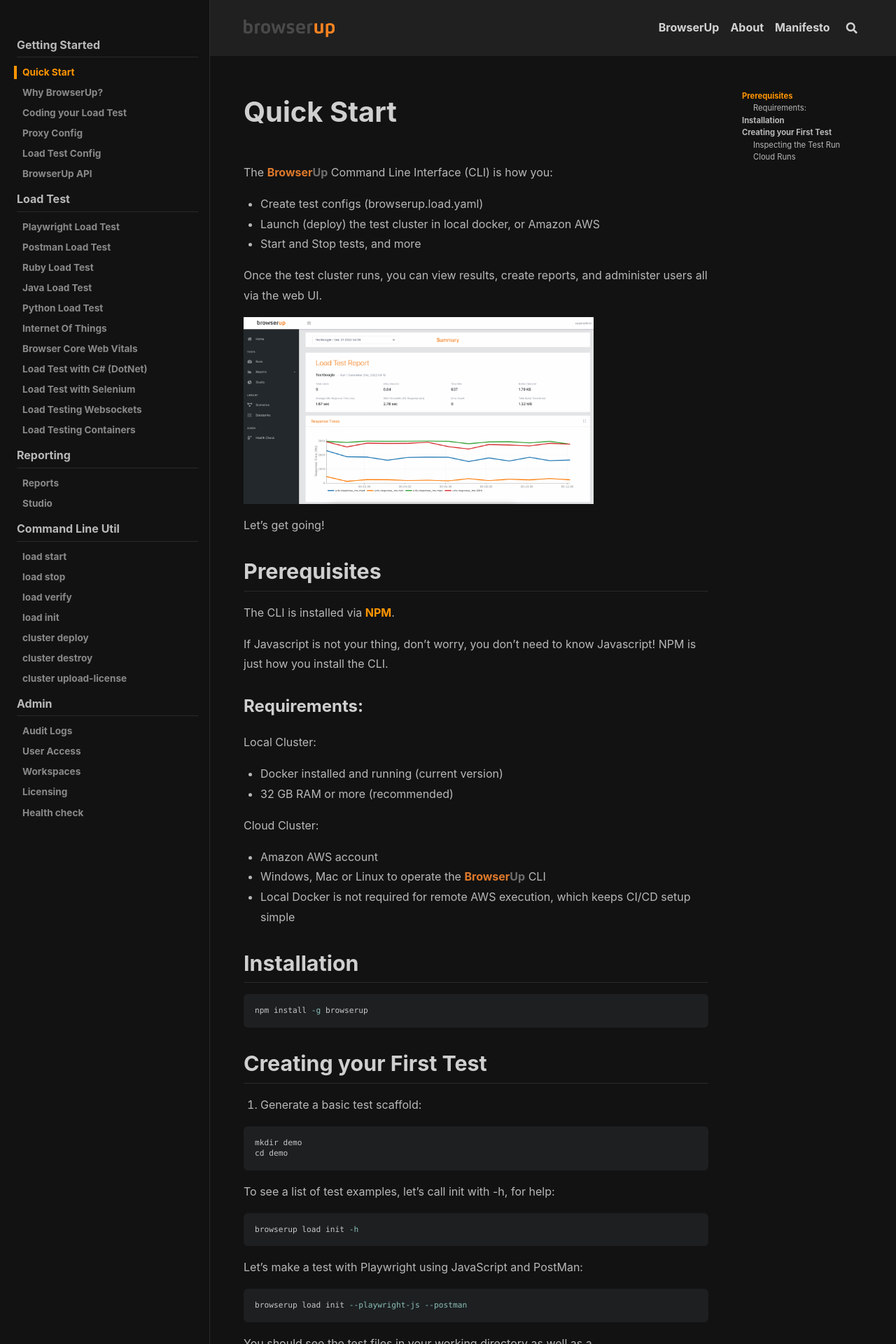
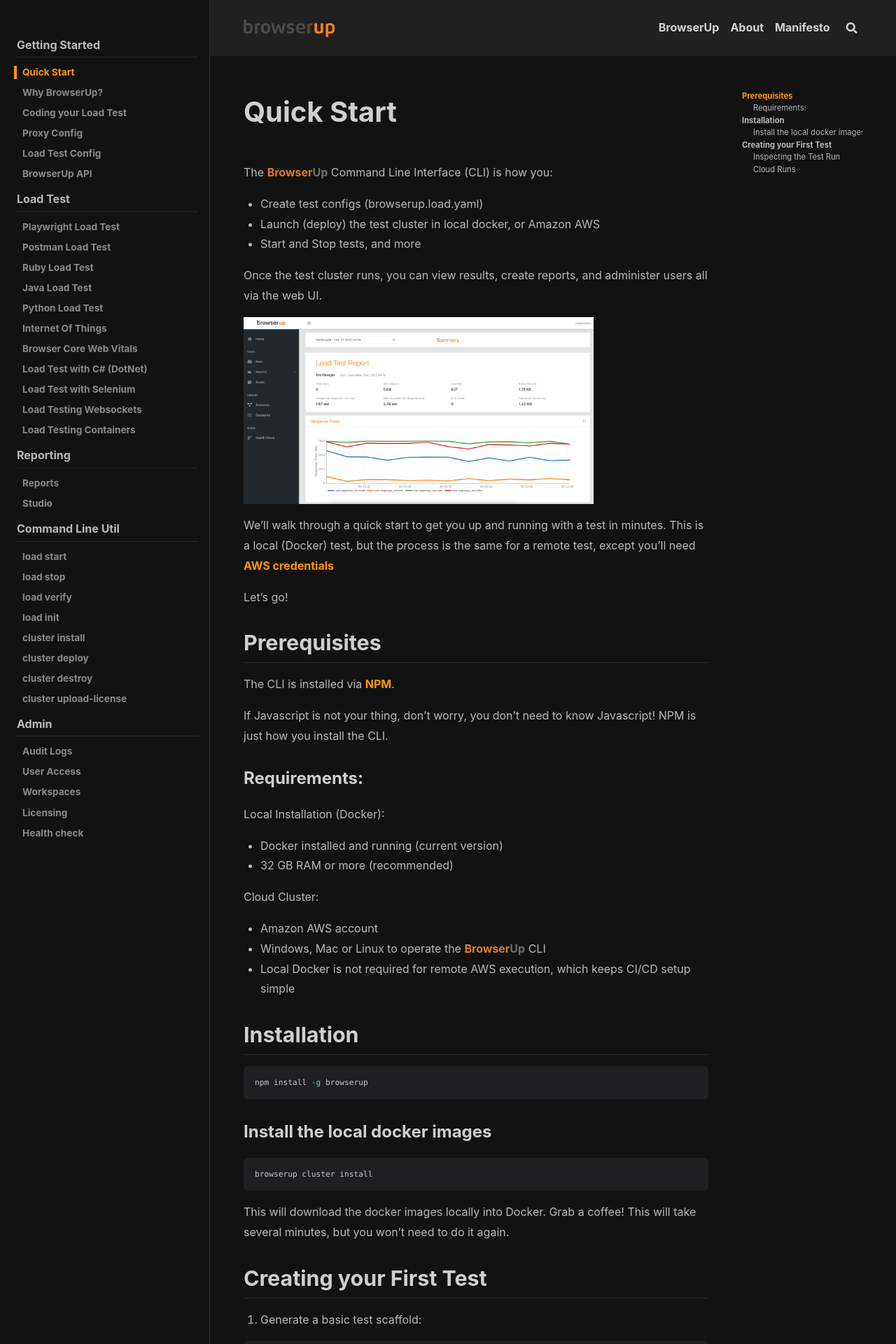
Before and after one commit to browserup/docs, a Jekyll site: the page built from en/load/quick-start.md, in a window 1280 px wide. Shown: the top 1920 px of the page at 70% size. Built offline with Jekyll 4.4.1, drawn with Linux system fonts in a browser that asks for light colours; nearby versions of some CDN libraries.

Commit message:
Update with instructions for browserup cluster install

````diff
--- a/_data/navigation.yml
+++ b/_data/navigation.yml
@@ -66,6 +66,8 @@ docs-en:
         url: /en/load/commands/verify.html
       - title: load init
         url: /en/load/commands/init.html
+      - title:  cluster install
+        url:    /en/cluster/commands/install.html
       - title:  cluster deploy
         url:    /en/cluster/commands/deploy.html
       - title:  cluster destroy
--- a/en/load/quick-start.md
+++ b/en/load/quick-start.md
@@ -17,7 +17,10 @@ Once the test cluster runs, you can view results, create reports, and administer
 
 [<img src="{{ site.baseurl }}/assets/images/load/screenshot.png" width="500"/>]({{ site.baseurl }}/assets/images/load/screenshot.png)
 
-Let's get going!
+We'll walk through a quick start to get you up and running with a test in minutes. This is a local (Docker) test,
+but the process is the same for a remote test, except you'll need [AWS credentials](configuring-aws-credentials)
+
+Let's go!
 
 ## Prerequisites
 
@@ -27,7 +30,8 @@ If Javascript is not your thing, don’t worry, you don’t need to know Javascr
 NPM is just how you install the CLI.
 
 ### Requirements:
-Local Cluster:
+
+Local Installation (Docker):
 * Docker installed and running (current version)
 * 32 GB RAM or more (recommended)
 
@@ -41,6 +45,16 @@ Cloud Cluster:
 ```bash
 npm install -g browserup
 ```
+
+### Install the local docker images
+
+```bash
+browserup cluster install
+```
+
+This will download the docker images locally into Docker.
+Grab a coffee! This will take several minutes, but you won't need to do it again.
+
 
 ## Creating your First Test
 
````
Also changed, not shown: en/cluster/commands/install.md (added, +26 -0 lines), README.md, assets/images/cli/cluster-deploy.png, assets/images/cli/cluster-destroy.png, assets/images/cli/cluster-info.png, assets/images/cli/cluster-install.png (added), assets/images/cli/cluster-upgrade.png, assets/images/cli/cluster-upload-license.png, assets/images/cli/help.png, assets/images/cli/load-help.png, assets/images/cli/load-init.png, assets/images/cli/load-reports.png, assets/images/cli/load-start.png, assets/images/cli/load-status.png, 3 more files, 1 other file.
